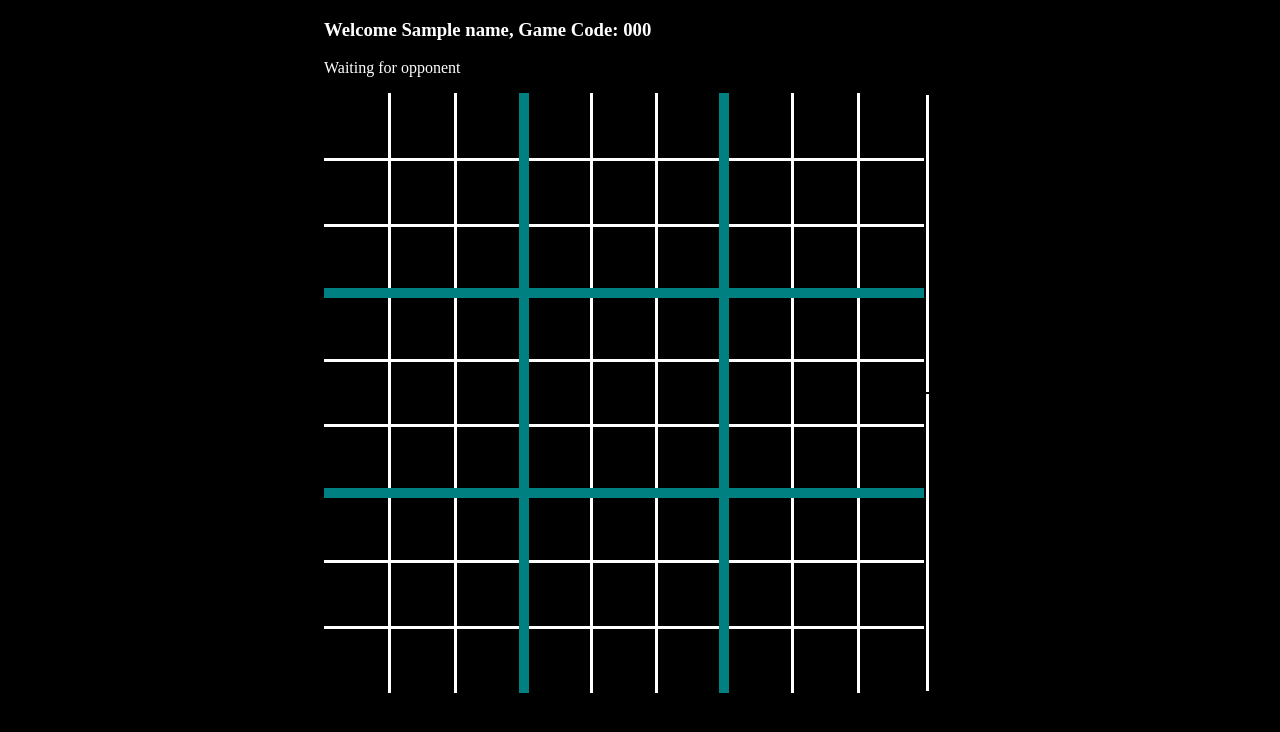
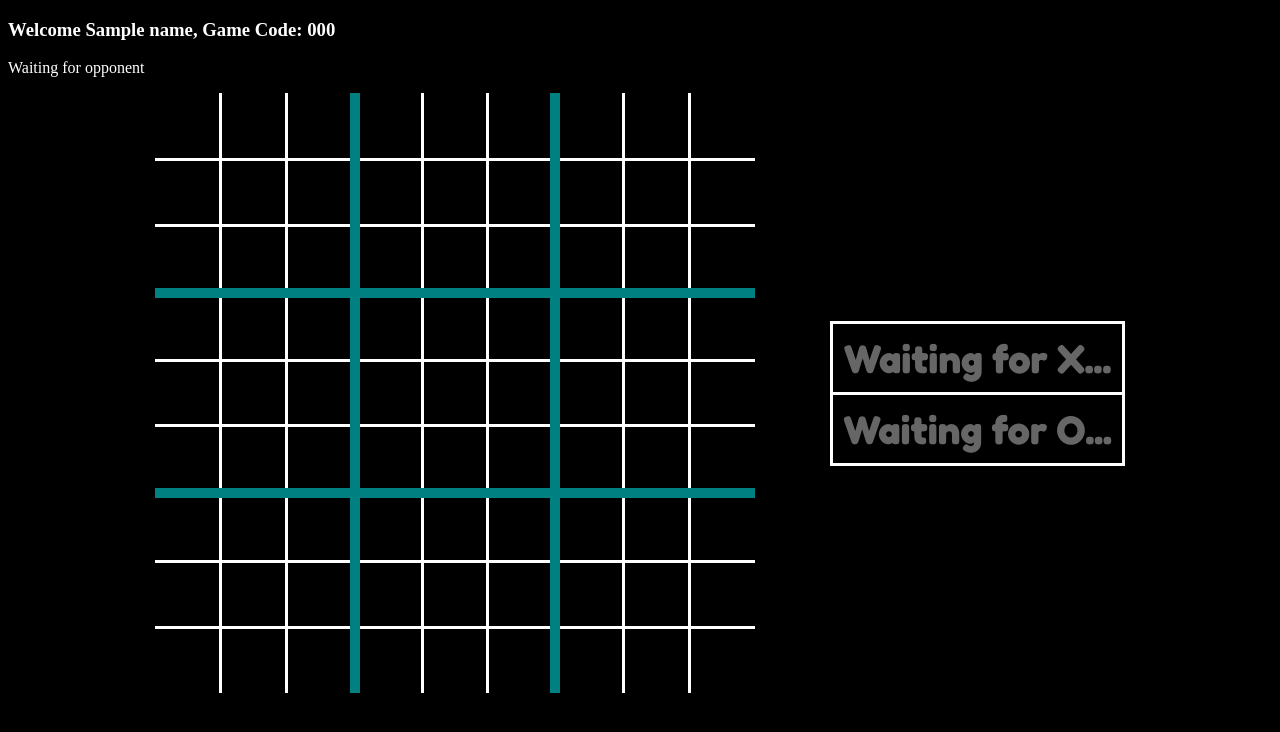
Before and after one commit to asharp02/SuperTicTacToe, a Flask app: template flask-game/templates/tic-tac-toe.html in a window 1280 px wide. Shown: the top 732 px of the page. Run offline with Flask 3, Linux system fonts and the light colour scheme; the template is opened without the code that fills it: most values are stand-ins (such as "Sample title", 1, 10 or a date in 2020); some libraries are stand-ins or nearby versions.

Commit message:
highlight current player's turn on list, style player list

```diff
--- a/flask-game/static/css/base.css
+++ b/flask-game/static/css/base.css
@@ -6,12 +6,12 @@
 }
 .content {
     display: block;
-    margin: auto;
-    width: 50%;
 }
 
 .container {
     display: flex;
+    justify-content: center;
+    gap: 75px;
 }
 
 .board{
@@ -106,7 +106,7 @@
     color: white;
 }
 
-table td{
+.game-container table td{
     border-left: 3px solid;
     text-align: center;
     width: 33%;
@@ -206,3 +206,25 @@
 .board-row {
     display: flex;
 }
+
+.player-table {
+    height: 50%;
+    border-collapse: collapse;
+    margin-top: auto;
+    margin-bottom: auto;
+}
+
+.player-table td{
+    border: 3px white solid;
+    font-size: 40px;
+    font-family: 'Fredoka', sans-serif;
+    opacity: 0.4;
+    padding: 10px;
+    text-align: center;
+    transition: background-color 1s, opacity 1s;
+}
+
+.player-table td.active {
+    background-color: darkorange;
+    opacity: 1;
+}
--- a/flask-game/static/js/tic-tac-toe.js
+++ b/flask-game/static/js/tic-tac-toe.js
@@ -222,8 +222,22 @@
   const playerOneCell = document.querySelector(".player-one");
   const playerTwoCell = document.querySelector(".player-two");
   playerOneCell.innerHTML = `${playerOneName} (X)`;
-  playerTwoCell.innerHTML =
-    playerTwoName !== undefined ? `${playerTwoName} (O)` : "";
+  if (playerTwoName) {
+    playerTwoCell.innerHTML = `${playerTwoName} (O)`;
+    playerOneCell.classList.add("active");
+  }
+};
+
+SuperTicTacToe.prototype.changeHighlightedPlayer = function () {
+  const playerOneCell = document.querySelector(".player-one");
+  const playerTwoCell = document.querySelector(".player-two");
+  if (playerOneCell.classList.contains("active")) {
+    playerOneCell.classList.remove("active");
+    playerTwoCell.classList.add("active");
+  } else {
+    playerTwoCell.classList.remove("active");
+    playerOneCell.classList.add("active");
+  }
 };
 
 SuperTicTacToe.prototype.unHighlightBoards = function () {
@@ -343,6 +357,7 @@
   ) {
     this.currentBoard = this.boards[clickedBoardId];
     this.currentBoard.placeChar(cell, this.currentMove, true);
+
     if (this.currentBoard.isGameOver()) {
       this.currentBoard.disableBoard();
       this.placeCharOnSuperBoard(clickedBoardId);
@@ -350,6 +365,7 @@
     this.unHighlightBoards();
     if (this.superBoard.isGameActive) {
       this.updateSuperBoardState(cell.dataset["coord"]);
+      this.changeHighlightedPlayer();
     } else {
       this.endGame();
     }
--- a/flask-game/templates/tic-tac-toe.html
+++ b/flask-game/templates/tic-tac-toe.html
@@ -218,19 +218,19 @@
                     </tr>
                 </table>
             </div>
+            <button id="play-again" style="display:none">Play Again</button>
         </div>
         <table class="player-table">
             <tbody>
                 <tr>
-                    <td class="player-one"></td>
+                    <td class="player-one">Waiting for X...</td>
                 </tr>
                 <tr>
-                    <td class="player-two"></td>
+                    <td class="player-two">Waiting for O...</td>
                 </tr>
             </tbody>
         </table>
     </div>
-    <button id="play-again" style="display:none">Play Again</button>
 </body>
 
 </html>
```
